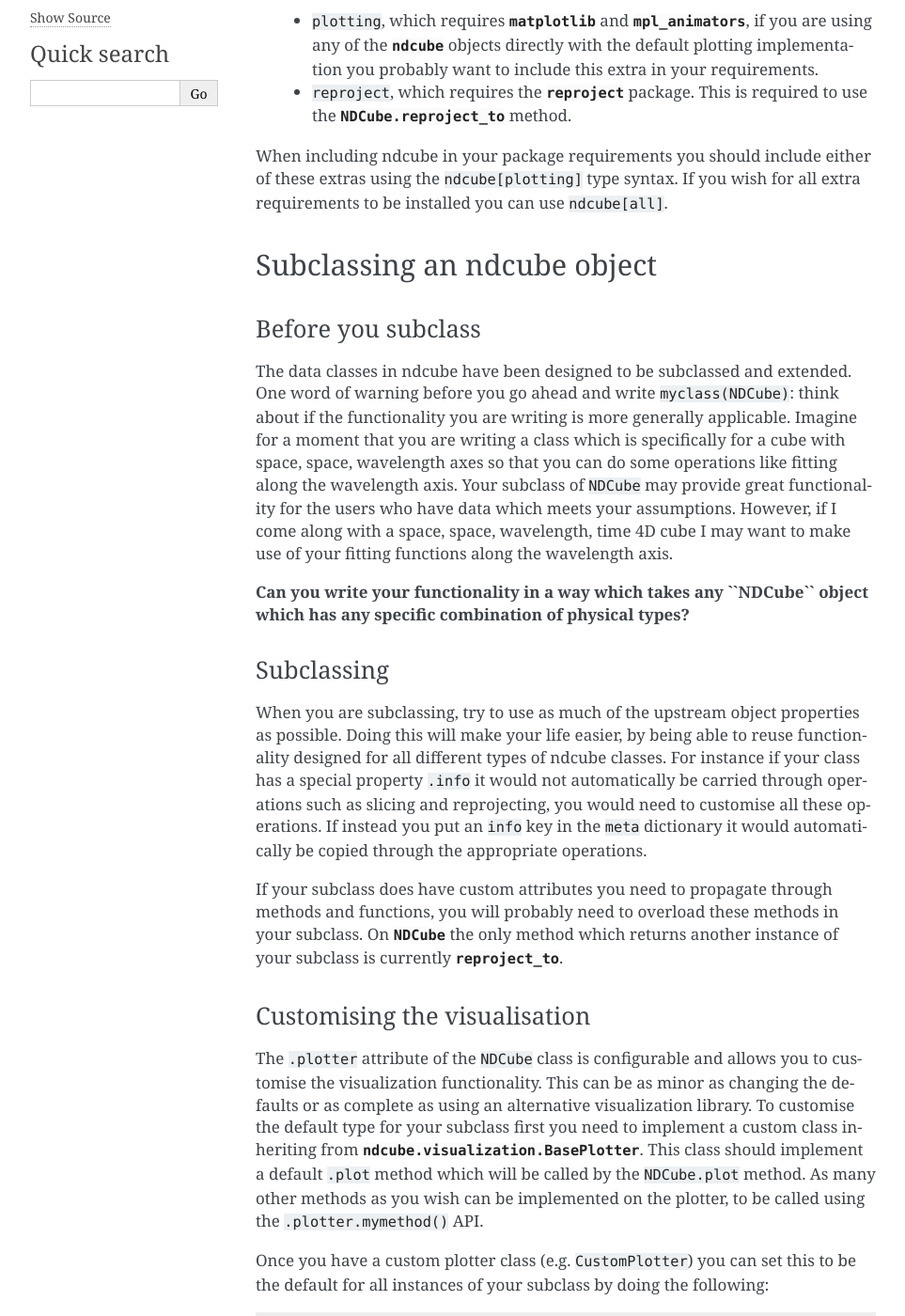
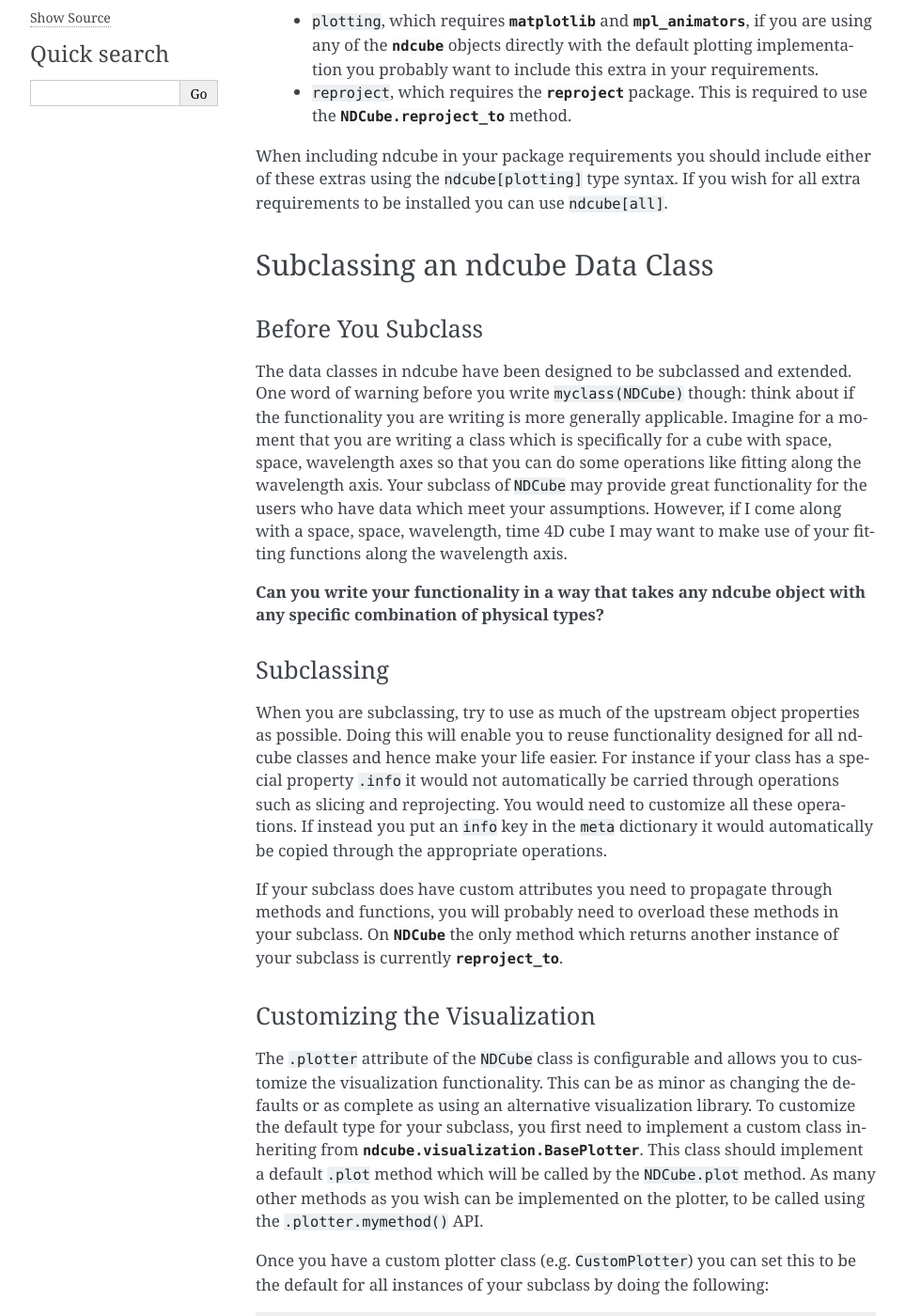
Before and after one commit to sunpy/ndcube, a Sphinx documentation site: the page built from docs/extending_ndcube.rst, in a window 1280 px wide and 1400 px high, scrolled down 352 px. Shown: the whole window at 94% size, without its empty margins (148-1111 px from the left). Built offline with Sphinx 7.4.7, drawn with Linux system fonts in a browser that asks for light colours; the version number could not be read and is left out; some of the changed text lies outside the part shown.

Commit message:
Apply suggestions from code review
Co-authored-by: DanRyanIrish <ryand5@tcd.ie>

```diff
--- a/docs/extending_ndcube.rst
+++ b/docs/extending_ndcube.rst
@@ -1,7 +1,7 @@
-Extending ndcube in other packages
+Extending ndcube in Other Packages
 ==================================
 
-This section of the documentation is aimed at people developing packages which extend the functionality in ndcube in other packages.
+This section is aimed at people developing packages which extend the functionality of ndcube data classes.
 
 Requiring ndcube in your package
 --------------------------------
@@ -16,40 +16,41 @@ When including ndcube in your package requirements you should include either of
 If you wish for all extra requirements to be installed you can use ``ndcube[all]``.
 
 
-Subclassing an ndcube object
+Subclassing an ndcube Data Class
 ----------------------------
 
 
-Before you subclass
+Before You Subclass
 ###################
 
 The data classes in ndcube have been designed to be subclassed and extended.
-One word of warning before you go ahead and write ``myclass(NDCube)``: think about if the functionality you are writing is more generally applicable.
+One word of warning before you write ``myclass(NDCube)`` though: think about if the functionality you are writing is more generally applicable.
 Imagine for a moment that you are writing a class which is specifically for a cube with space, space, wavelength axes so that you can do some operations like fitting along the wavelength axis.
-Your subclass of ``NDCube`` may provide great functionality for the users who have data which meets your assumptions.
+Your subclass of ``NDCube`` may provide great functionality for the users who have data which meet your assumptions.
 However, if I come along with a space, space, wavelength, time 4D cube I may want to make use of your fitting functions along the wavelength axis.
 
-**Can you write your functionality in a way which takes any ``NDCube`` object which has any specific combination of physical types?**
+**Can you write your functionality in a way that takes any ndcube object with any specific combination of physical types?**
 
 
 Subclassing
 ###########
 
 When you are subclassing, try to use as much of the upstream object properties as possible.
-Doing this will make your life easier, by being able to reuse functionality designed for all different types of ndcube classes.
-For instance if your class has a special property ``.info`` it would not automatically be carried through operations such as slicing and reprojecting, you would need to customise all these operations.
+Doing this will enable you to reuse functionality designed for all ndcube classes and hence make your life easier.
+For instance if your class has a special property ``.info`` it would not automatically be carried through operations such as slicing and reprojecting.
+You would need to customize all these operations.
 If instead you put an ``info`` key in the ``meta`` dictionary it would automatically be copied through the appropriate operations.
 
 If your subclass does have custom attributes you need to propagate through methods and functions, you will probably need to overload these methods in your subclass.
 On `.NDCube` the only method which returns another instance of your subclass is currently `~.NDCube.reproject_to`.
 
 
-Customising the visualisation
+Customizing the Visualization
 #############################
 
-The ``.plotter`` attribute of the ``NDCube`` class is configurable and allows you to customise the visualization functionality.
+The ``.plotter`` attribute of the ``NDCube`` class is configurable and allows you to customize the visualization functionality.
 This can be as minor as changing the defaults or as complete as using an alternative visualization library.
-To customise the default type for your subclass first you need to implement a custom class inheriting from `ndcube.visualization.BasePlotter`.
+To customize the default type for your subclass, you first need to implement a custom class inheriting from `ndcube.visualization.BasePlotter`.
 This class should implement a default ``.plot`` method which will be called by the ``NDCube.plot`` method.
 As many other methods as you wish can be implemented on the plotter, to be called using the ``.plotter.mymethod()`` API.
 
```
